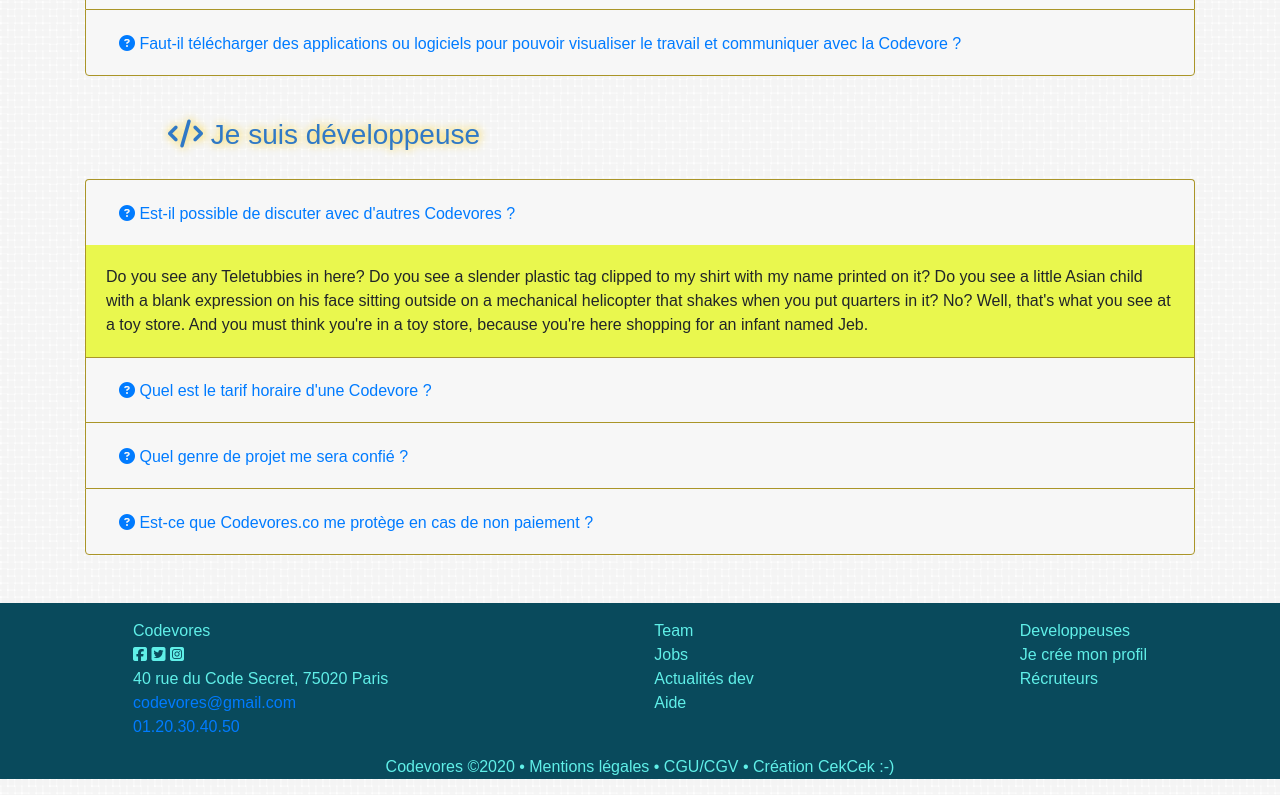
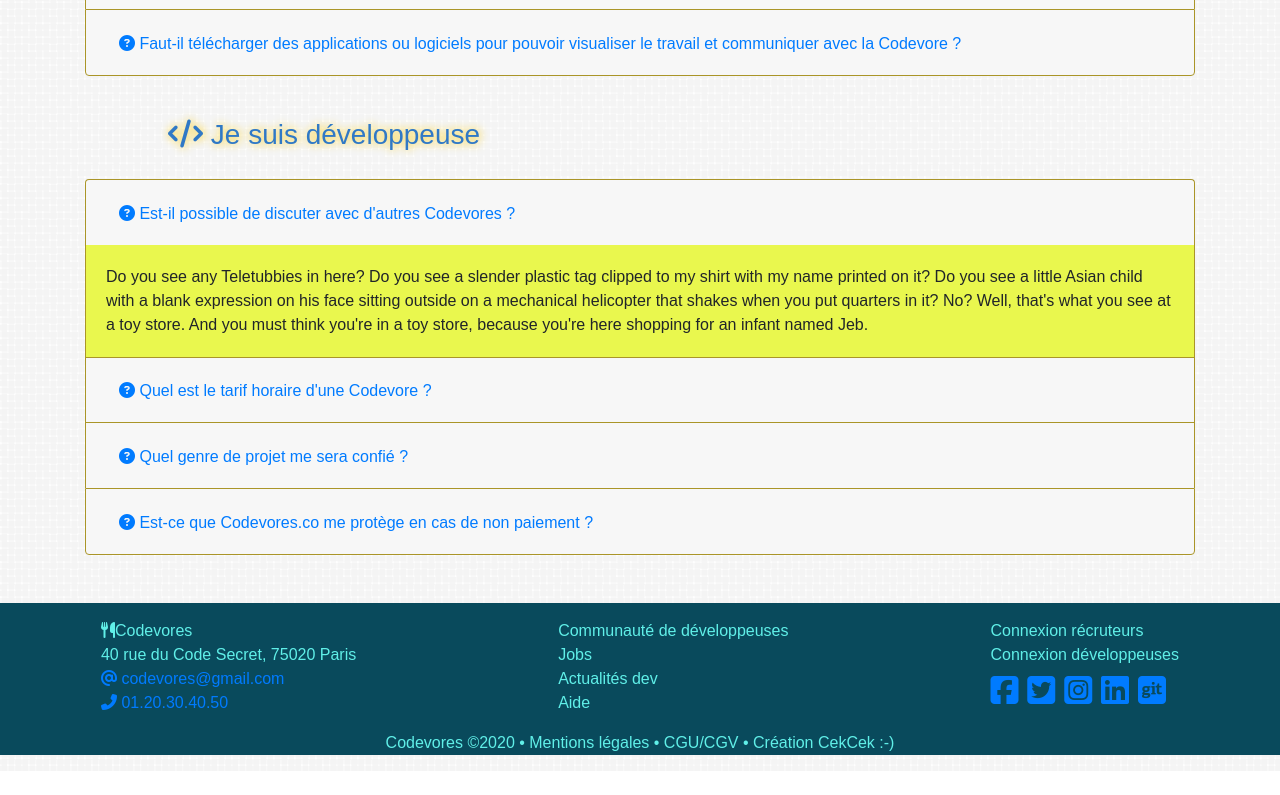
Before and after one commit to silviacec/Codevores, a plain HTML site: page faq.html in a window 1280 px wide. Shown: the part 531-1326 px from the top of the page. After the commit the page ends 1302 px from the top, so only its background shows below. Drawn offline with nearby package versions, Linux system fonts and the light colour scheme; a web font is replaced by a local one.

Commit message:
paste header and footer

```diff
--- a/faq.html
+++ b/faq.html
@@ -2,29 +2,24 @@
 <html lang="en" dir="ltr">
 <head>
   <meta charset="utf-8">
+  <meta name="viewport" content="width=device-width, initial-scale=1, shrink-to-fit=no">
   <link rel="stylesheet" href="assets/css/bootstrap.min.css">
-
-  <link href="https://fonts.googleapis.com/css?family=Aldrich|Anonymous+Pro|Courier+Prime|Mukta+Malar|Spinnaker&display=swap" rel="stylesheet">
+  <link href="https://fonts.googleapis.com/css?family=Aldrich|Barriecito&display=swap" rel="stylesheet">
   <script src="https://kit.fontawesome.com/4b7db09c39.js" crossorigin="anonymous"></script>
   <link rel="stylesheet" href="assets/css/style.css">
   <title>Codevores.co</title>
 </head>
+
 <body>
-
-
-  <!-- BARRE DE NAVIGATION -->
-  <div class="page-connexion">
-
-    <!-- barre de navigation page entière -->
+  <!-- barre de navigation page entière ------------------------------------------------------------------->
   <nav class="navbar navbar-expand-lg sticky-top">
-
     <div class="collapse navbar-collapse" >
       <ul class="navbar-nav mr-auto">
         <li class="nav-item active">
           <a class="nav-link" href="index.html">Home<span class="sr-only">(current)</span></a>
         </li>
         <li class="nav-item">
-            <a class="nav-link" href="developpeuses.html">Développeuses</a>
+          <a class="nav-link" href="professionnelles.html">Développeuses</a>
         </li>
         <li class="nav-item">
           <a class="nav-link" href="communaute.html">Communauté</a>
@@ -39,7 +34,6 @@
           <a class="nav-link" href="faq.html">FAQ</a>
         </li>
       </ul>
-
       <div>
         <a href="connex-rec.html"><button class="btn btn-secondary my-2 my-sm-0 account text-capitalize" type="submit">Connexion récruteur</button></a>
       </div>
@@ -50,20 +44,18 @@
     </div>
   </nav>
   <br>
-  <!-- barre de connexion réduite avec menu burger************************************* ********************************* -->
+  <!-- barre de connexion réduite avec menu burger------------------------------------------------------------>
   <div class="menu-lateral">
-
     <div class="aside">
       <button class="cross" type="button" name="button" title="Fermer le menu"><i class="fa fa-times" aria-hidden="true"></i>
       </button>
-
       <div class="menu-vertical">
         <ul class="">
           <li class="">
             <a class="" href="index.html">Home</a>
           </li>
           <li class="">
-            <a class="" href="developpeuses.html">Développeuses</a>
+            <a class="" href="professionnelles.html">Développeuses</a>
           </li>
           <li class="">
             <a class="" href="communaute.html">Communauté</a>
@@ -82,9 +74,10 @@
       <div class="connexion">
         <a href="connex-rec.html"><button class="btn btn-secondary my-2 my-sm-0 account text-capitalize" type="submit">Connexion récruteur</button></a>
       </div>
-      <div class="connexion">
+      <div class="conne">
         <a href="connex-dev.html">
-        <button class="btn btn-secondary my-2 my-sm-0 account text-capitalize" type="submit">Connexion dev</button></a>
+          <button class="btn btn-secondary my-2 my-sm-0 account text-capitalize" type="submit">Connexion dev</button>
+        </a>
       </div>
     </div>
 
@@ -233,49 +226,51 @@ The path of the righteous man is beset on all sides by the iniquities of the sel
     </div>
 
 <!-- ********************************* -->
+<!-- footer-------------------------------------------------------------------------------------------------->
 <footer>
   <div class="footer">
     <div class="">
       <ul>
-          <li>Codevores</li>
-          <li>
-            <i class="fab fa-facebook-square"></i>
-            <i class="fab fa-twitter-square"></i>
-            <i class="fab fa-instagram-square"></i>
-          </li>
+        <a href="index.html"><li><i class="fas fa-utensils"></i>Codevores</li></a>
         <li>40 rue du Code Secret, 75020 Paris</li>
-        <!-- <li>e-mail:</li> -->
-          <li><a href="mailto:#">codevores@gmail.com</a></li>
-        <!-- <li>téléphone :</li> -->
-          <li><a href="tel:#">01.20.30.40.50</a></li>
+        <li><a href="mailto:#"><i class="fas fa-at"></i> codevores@gmail.com</a></li>
+        <li><a href="tel:#"><i class="fas fa-phone-alt"></i> 01.20.30.40.50</a></li>
       </ul>
     </div>
 
     <div class="">
       <ul>
-          <li>Team</li>
-          <li>Jobs</li>
-          <li>Actualités dev</li>
-          <li>Aide</li>
-        </ul>
+        <a href="communaute.html"> <li>Communauté de développeuses</li></a>
+        <a href="professionnelles.html"> <li>Jobs</li></a>
+        <a href="actualites.html">  <li>Actualités dev</li></a>
+        <a href="contact.html"> <li>Aide</li>
+        </ul></a>
       </div>
-      <div class="">
+      <div>
         <ul>
-          <li>Developpeuses</li>
-          <li>Je crée mon profil</li>
-          <li>Récruteurs</li>
+          <a href="contact.html"> <li>Connexion récruteurs</li></a>
+          <a href="contact.html"> <li>Connexion développeuses</li></a>
+          <li class="social">
+            <a href="https://www.facebook.com/" target="_blank">
+              <i class="fab fa-facebook-square"></i></a>
+            <a href="https://twitter.com/explore" target="_blank">
+              <i class="fab fa-twitter-square"></i></a>
+            <a href="https://www.instagram.com/" target="_blank">
+              <i class="fab fa-instagram-square"></i></a>
+            <a href="https://fr.linkedin.com/" target="_blank">
+              <i class="fab fa-linkedin"></i></a>
+              <a href="https://git-scm.com/" target="_blank">
+                <i class="fab fa-git-square"></i></a>
+            </li>
           </ul>
         </div>
 
       </div>
       <p class="copyright">Codevores ©2020 • Mentions légales • CGU/CGV • Création CekCek :-) </p>
     </footer>
-  <script src="https://code.jquery.com/jquery-3.3.1.slim.min.js"></script>
-      <script src="https://cdnjs.cloudflare.com/ajax/libs/popper.js/1.14.3/umd/popper.min.js"></script>
-      <script src="https://stackpath.bootstrapcdn.com/bootstrap/4.1.1/js/bootstrap.min.js"></script>
+
     <script src="assets/js/codevores.js">
+    </script>
 
-  </script>
-    <!-- ajouter le footer de l'index !!!!!!!!!!!!!!!!!!!!!!!!!!!!!!!!!!!!!!!!!!!!!!!!!!!!!!!!!!!!!!!! -->
   </body>
 </html>
```
Also changed, not shown: actualites.html (+35 -39 lines), communaute.html (+27 -23 lines), connex-dev.html (+35 -37 lines), connex-rec.html (+33 -38 lines), contact.html (+34 -39 lines), index.html (+17 -33 lines), page_pro.html (+38 -41 lines), professionnelles.html (+32 -34 lines). Lines whose indentation alone changed are shown as unchanged.
